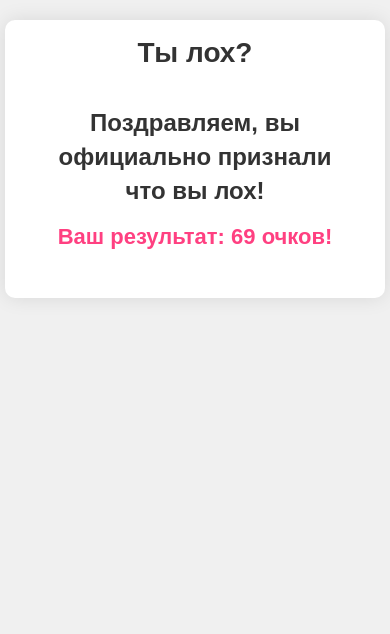
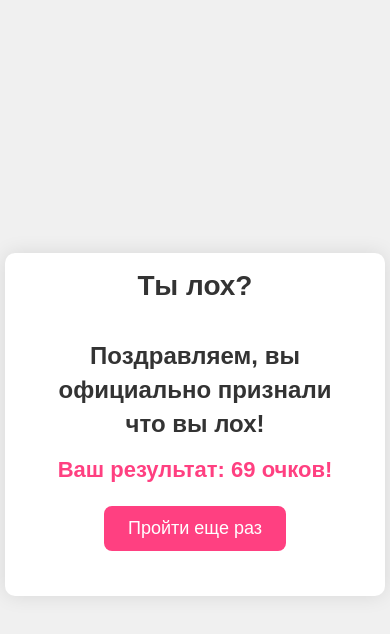
Before and after one commit to 0Lho/TiLoh-, a plain HTML site: page index.html in a window 390 px wide. Both pictures are taken after a click on the element "Да". Drawn offline with Linux system fonts and the light colour scheme.

Commit message:
Update index.html

```diff
--- a/index.html
+++ b/index.html
@@ -132,8 +132,8 @@
         @media (max-width: 480px) {
             body {
                 padding: 5px;
-                align-items: flex-start;
-                padding-top: 20px;
+                align-items: center; /* ИСПРАВЛЕНО: было flex-start */
+                padding-top: 10px; /* Уменьшен отступ сверху */
             }
 
             .container {
@@ -158,6 +158,24 @@
         .option:active {
             transform: scale(0.98);
             transition: transform 0.1s;
+        }
+
+        /* Кнопка перезапуска */
+        .restart-btn {
+            padding: 12px 24px;
+            margin-top: 20px;
+            background: #ff4081;
+            color: white;
+            border: none;
+            border-radius: 8px;
+            cursor: pointer;
+            font-size: 18px;
+            transition: all 0.3s;
+        }
+
+        .restart-btn:hover, .restart-btn:active {
+            background: #e91e63;
+            transform: scale(0.98);
         }
     </style>
 </head>
@@ -282,6 +300,7 @@
                 <div class="result">
                     <h2>Поздравляем, вы официально признали что вы лох!</h2>
                     <p>Ваш результат: ${score} очков!</p>
+                    <button class="restart-btn" onclick="location.reload()">Пройти еще раз</button>
                 </div>
             `;
 
```
